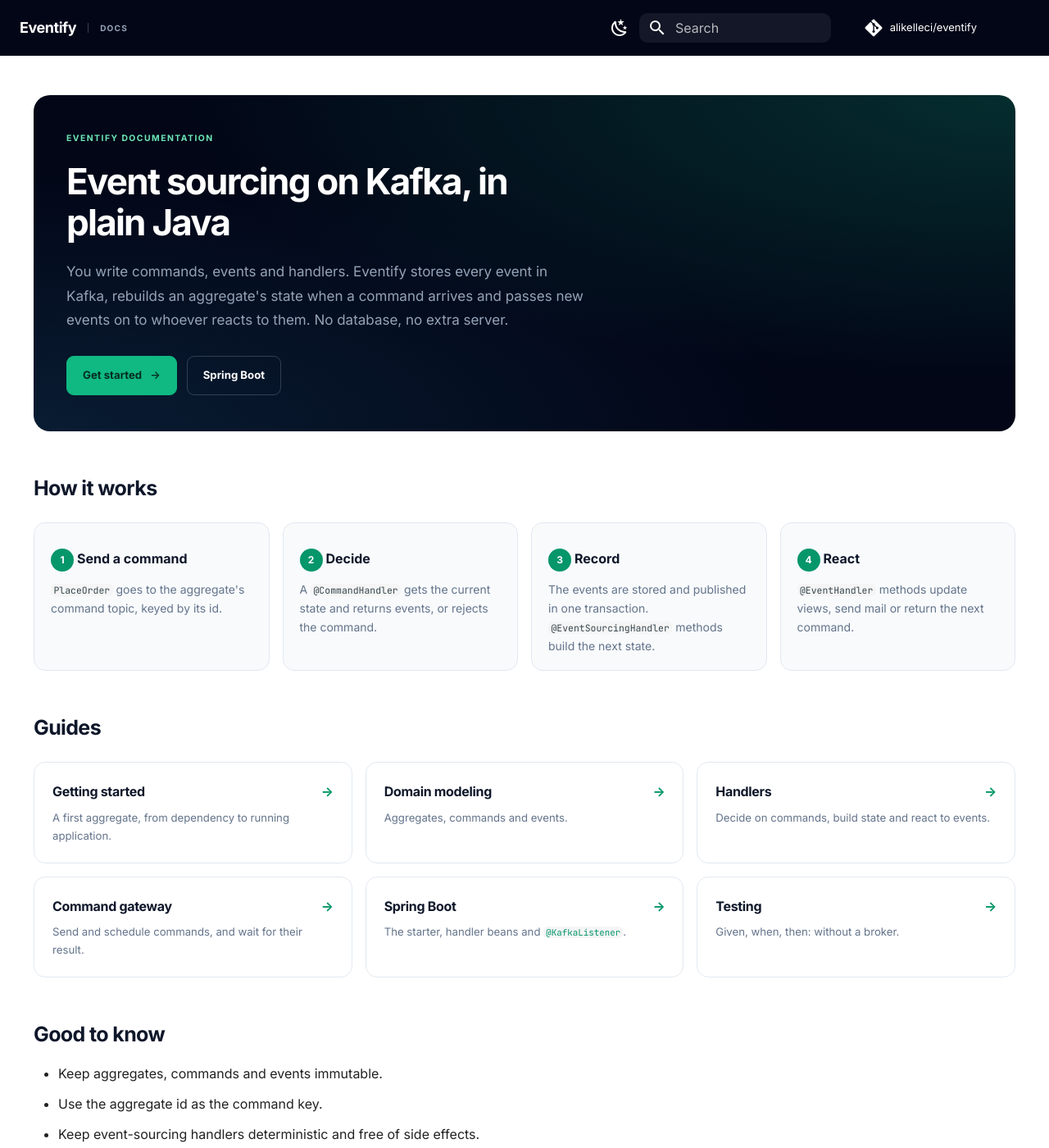
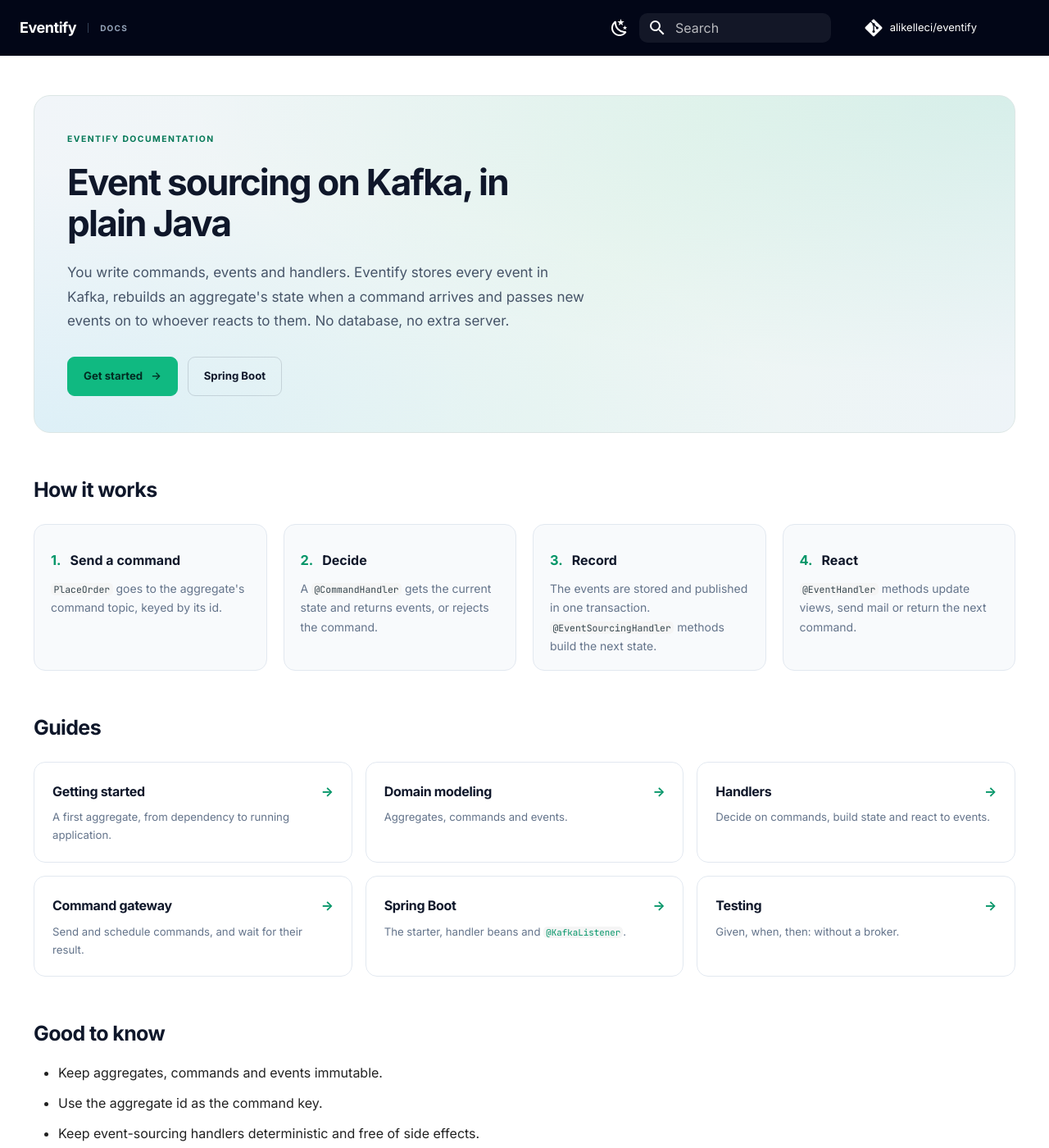
Before and after one commit to alikelleci/eventify, an MkDocs documentation site: the page built from docs/index.md, in a window 1280 px wide and 1400 px high. Shown: the whole window at 82% size. Built offline with MkDocs 1.6.1 and Material for MkDocs 9.7.7, drawn with Linux system fonts in a browser that asks for light colours; comment, search, counter and statistics services are not loaded.

Commit message:
Polish docs overview and favicon

```diff
--- a/docs/index.md
+++ b/docs/index.md
@@ -22,25 +22,25 @@ hide:
 
 <div class="docs-flow" markdown>
 <div class="docs-flow-step" markdown>
-<span class="docs-flow-number">1</span>
+<span class="docs-flow-number">1.</span>
 **Send a command**
 
 `PlaceOrder` goes to the aggregate's command topic, keyed by its id.
 </div>
 <div class="docs-flow-step" markdown>
-<span class="docs-flow-number">2</span>
+<span class="docs-flow-number">2.</span>
 **Decide**
 
 A `@CommandHandler` gets the current state and returns events, or rejects the command.
 </div>
 <div class="docs-flow-step" markdown>
-<span class="docs-flow-number">3</span>
+<span class="docs-flow-number">3.</span>
 **Record**
 
 The events are stored and published in one transaction. `@EventSourcingHandler` methods build the next state.
 </div>
 <div class="docs-flow-step" markdown>
-<span class="docs-flow-number">4</span>
+<span class="docs-flow-number">4.</span>
 **React**
 
 `@EventHandler` methods update views, send mail or return the next command.
--- a/docs/stylesheets/extra.css
+++ b/docs/stylesheets/extra.css
@@ -10,6 +10,12 @@
   --docs-surface: #f8fafc;
   --docs-ink: #0f172a;
   --docs-header: #020617;
+  --docs-hero-ink: #0f172a;
+  --docs-hero-muted: #475569;
+  --docs-hero-eyebrow: #047857;
+  --docs-hero-border: #dce6e5;
+  --docs-hero-button-border: rgb(15 23 42 / 0.14);
+  --docs-hero-background: radial-gradient(ellipse at top right, rgb(16 185 129 / 0.1), transparent 60%), radial-gradient(ellipse at bottom left, rgb(56 189 248 / 0.1), transparent 55%), linear-gradient(120deg, #f1f5f9 0%, #edf6f2 58%, #eef4f8 100%);
 }
 [data-md-color-scheme="slate"] {
   --md-hue: 222;
@@ -26,6 +32,12 @@
   --docs-muted: #94a3b8;
   --docs-surface: #111a2e;
   --docs-ink: #f1f5f9;
+  --docs-hero-ink: #f1f5f9;
+  --docs-hero-muted: #b7c4d4;
+  --docs-hero-eyebrow: #6ee7b7;
+  --docs-hero-border: rgb(255 255 255 / 0.08);
+  --docs-hero-button-border: rgb(255 255 255 / 0.2);
+  --docs-hero-background: radial-gradient(ellipse at top right, rgb(16 185 129 / 0.18), transparent 60%), radial-gradient(ellipse at bottom left, rgb(56 189 248 / 0.09), transparent 55%), linear-gradient(120deg, #172231 0%, #18312e 58%, #172934 100%);
 }
 
 /* Header: dark in both themes, like the website, with "Eventify" and a small label */
@@ -76,37 +88,32 @@
 
 /* Overview: hero */
 .docs-hero {
-  margin-bottom: 2.4rem; padding: 2.2rem 2rem; border-radius: 1rem; color: #e2e8f0;
-  background:
-    radial-gradient(ellipse at top right, rgb(16 185 129 / 0.22), transparent 60%),
-    radial-gradient(ellipse at bottom left, rgb(56 189 248 / 0.12), transparent 55%),
-    var(--docs-header);
+  margin-bottom: 2.4rem; padding: 2.2rem 2rem; border: 1px solid var(--docs-hero-border); border-radius: 1rem; color: var(--docs-hero-ink);
+  background: var(--docs-hero-background);
 }
-.md-typeset .docs-hero h1 { max-width: 30rem; margin-top: 0; color: #fff; font-size: 2.2rem; }
-.md-typeset .docs-eyebrow { margin: 0 0 0.85rem; color: #6ee7b7; font-size: 0.52rem; font-weight: 750; letter-spacing: 0.14em; text-transform: uppercase; }
-.md-typeset .docs-lead { max-width: 32rem; color: #94a3b8; font-size: 0.85rem; line-height: 1.75; }
-.md-typeset .docs-hero code { background: rgb(255 255 255 / 0.08); color: #e2e8f0; }
+.md-typeset .docs-hero h1 { max-width: 30rem; margin-top: 0; color: var(--docs-hero-ink); font-size: 2.2rem; }
+.md-typeset .docs-eyebrow { margin: 0 0 0.85rem; color: var(--docs-hero-eyebrow); font-size: 0.52rem; font-weight: 750; letter-spacing: 0.14em; text-transform: uppercase; }
+.md-typeset .docs-lead { max-width: 32rem; color: var(--docs-hero-muted); font-size: 0.85rem; line-height: 1.75; }
+.md-typeset .docs-hero code { background: rgb(15 23 42 / 0.07); color: var(--docs-hero-ink); }
 .docs-actions > p { display: contents; }
 .docs-actions { display: flex; flex-wrap: wrap; gap: 0.6rem; margin-top: 1.4rem; }
 .md-typeset .docs-button {
   display: inline-flex; align-items: center; gap: 0.5rem; padding: 0.55rem 0.95rem;
-  border: 1px solid rgb(255 255 255 / 0.18); border-radius: 0.45rem; color: #fff;
+  border: 1px solid var(--docs-hero-button-border); border-radius: 0.45rem; color: var(--docs-hero-ink);
   font-size: 0.66rem; font-weight: 600;
 }
-.md-typeset .docs-button:hover { border-color: rgb(255 255 255 / 0.4); text-decoration: none; }
+.md-typeset .docs-button:hover { border-color: var(--md-primary-fg-color); text-decoration: none; }
 .md-typeset .docs-button--primary { border-color: #10b981; background: #10b981; color: #022c22; }
 .md-typeset .docs-button--primary:hover { border-color: #34d399; background: #34d399; }
 
 /* Overview: how it works, four numbered steps */
-.docs-flow { display: grid; grid-template-columns: repeat(4, minmax(0, 1fr)); gap: 0.8rem; margin: 1.2rem 0 0.5rem; counter-reset: flow; }
+.docs-flow { display: grid; grid-template-columns: repeat(4, minmax(0, 1fr)); gap: 1rem; margin: 1.2rem 0 0.5rem; counter-reset: flow; }
 .docs-flow-step { position: relative; padding: 1rem 1rem 0.4rem; border: 1px solid var(--docs-border); border-radius: 0.7rem; background: var(--docs-surface); }
 .md-typeset .docs-flow-step p { margin: 0.5rem 0; font-size: 0.7rem; line-height: 1.65; color: var(--docs-muted); }
 .md-typeset .docs-flow-step strong { color: var(--docs-ink); font-size: 0.8rem; }
 .docs-flow-number {
-  display: inline-flex; align-items: center; justify-content: center; width: 1.4rem; height: 1.4rem;
-  border-radius: 999px; background: var(--md-primary-fg-color); color: #fff; font-size: 0.6rem; font-weight: 700;
+  display: inline-block; margin-right: 0.35rem; color: var(--md-primary-fg-color); font-size: 0.82rem; font-weight: 750; line-height: 1; vertical-align: baseline;
 }
-[data-md-color-scheme="slate"] .docs-flow-number { color: #022c22; }
 
 /* Overview: guide cards */
 .docs-grid { display: grid; grid-template-columns: repeat(3, minmax(0, 1fr)); gap: 0.8rem; margin: 1.2rem 0 2rem; }
--- a/mkdocs.yml
+++ b/mkdocs.yml
@@ -8,6 +8,7 @@ repo_url: https://github.com/alikelleci/eventify
 theme:
   name: material
   custom_dir: docs/overrides
+  favicon: images/favicon.svg
   font:
     text: Inter
     code: JetBrains Mono
```
Also changed, not shown: docs/images/favicon.svg (added).
